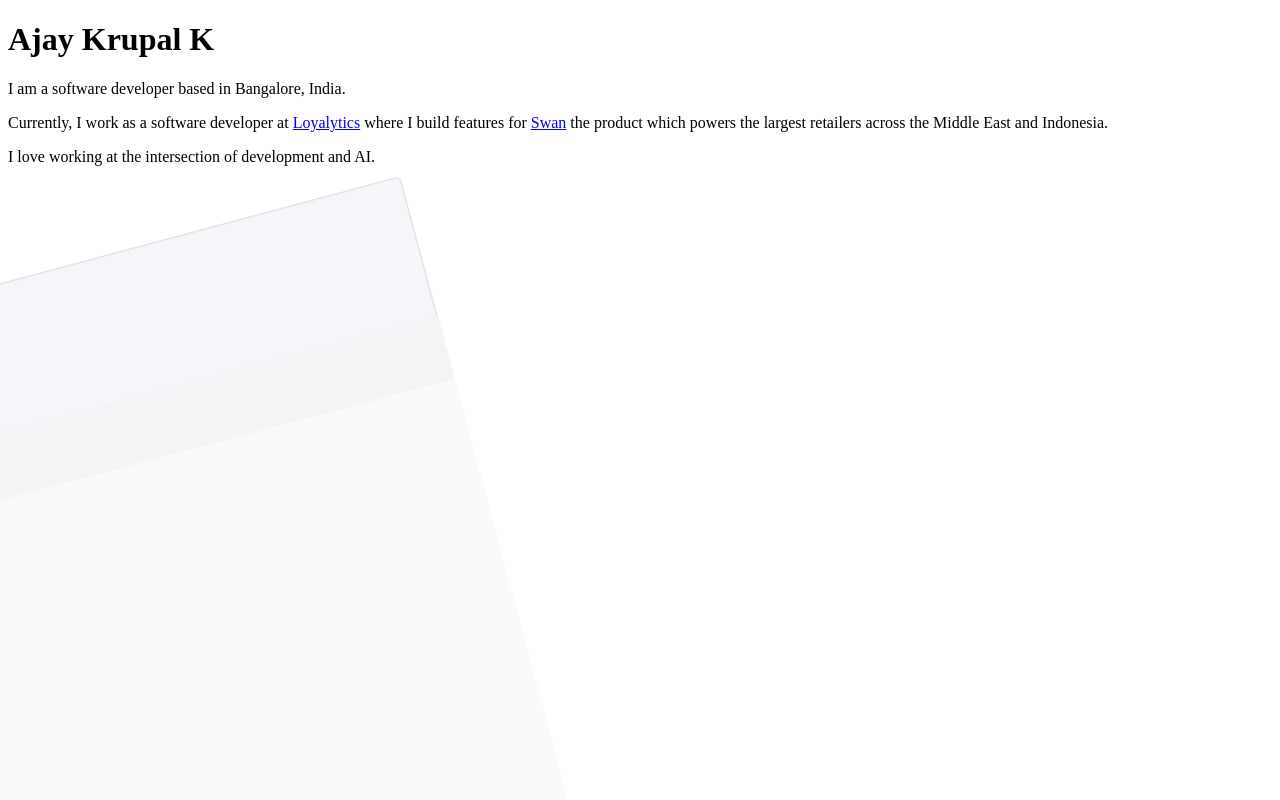
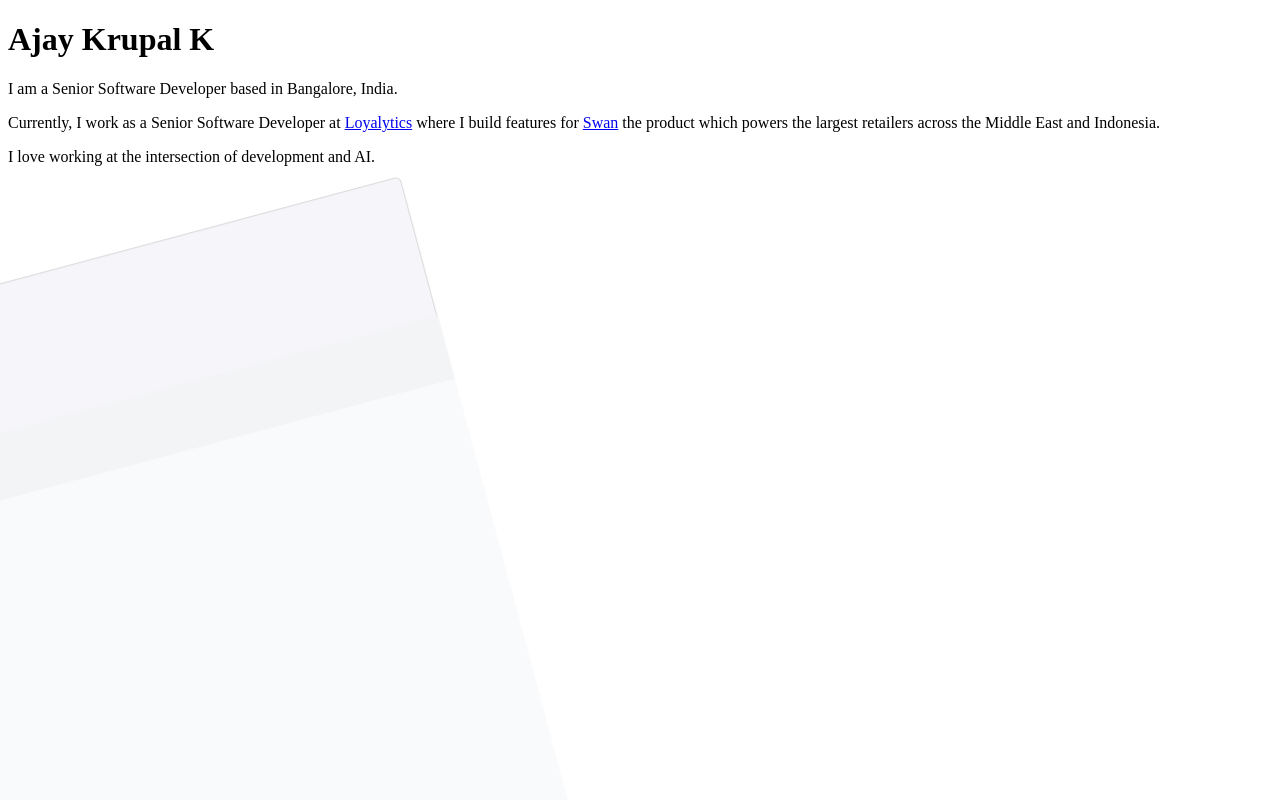
Before and after one commit to ajaykrupalk/Portfolios, a Next.js app: page /HomePage in a window 1280 px wide. Shown: the top 800 px of the page. Built offline with nearby package versions, Linux system fonts and the light colour scheme.

Commit message:
changed position

```diff
--- a/components/header.tsx
+++ b/components/header.tsx
@@ -4,9 +4,9 @@ export default function Header() {
     return (
         <>
             <h1 className="font-bold text-xl">Ajay Krupal K</h1>
-            <p>I am a software developer based in Bangalore, India.</p>
+            <p>I am a Senior Software Developer based in Bangalore, India.</p>
             <p>
-                {"Currently, I work as a software developer at"}
+                {"Currently, I work as a Senior Software Developer at"}
                 {"  "}
                 <a href="https://www.loyalytics.ai/" target="__blank">Loyalytics</a>
                 {" where I build features for "}
```
